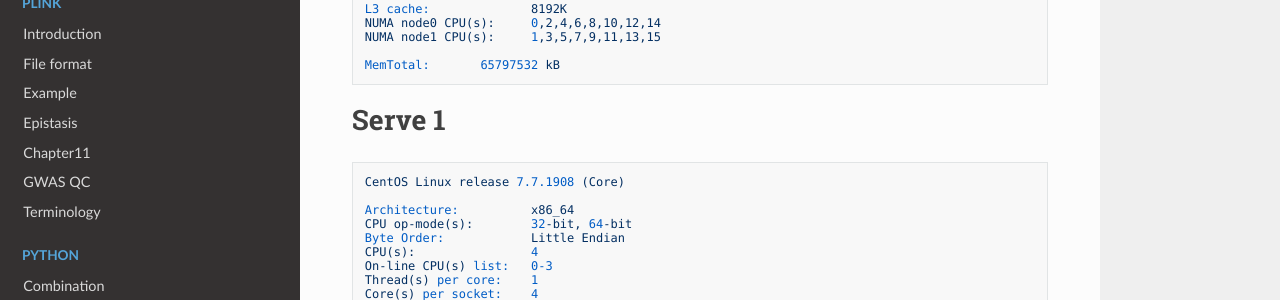
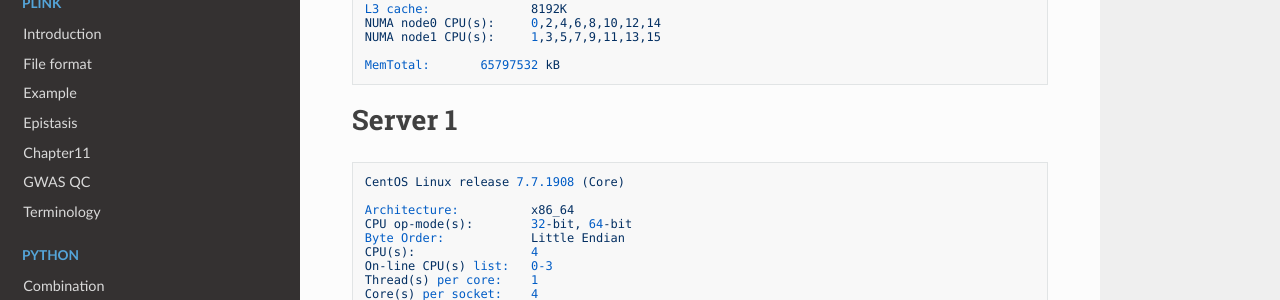
Before and after one commit to WonyoungCho/plink, an MkDocs documentation site: the page built from docs/com_spec.md, in a window 1280 px wide and 900 px high, scrolled down 857 px. Shown: the part 159-459 px from the top of the window. Built offline with MkDocs 1.6.1, drawn with Linux system fonts in a browser that asks for light colours; nearby versions of some CDN libraries; old or Windows-style settings are respelled for this version of MkDocs.

Commit message:
Update com_spec.md

````diff
--- a/docs/com_spec.md
+++ b/docs/com_spec.md
@@ -64,7 +64,7 @@ NUMA node1 CPU(s):     1,3,5,7,9,11,13,15
 MemTotal:       65797532 kB
 ```
 
-# Serve 1
+# Server 1
 ```
 CentOS Linux release 7.7.1908 (Core)
 
````
